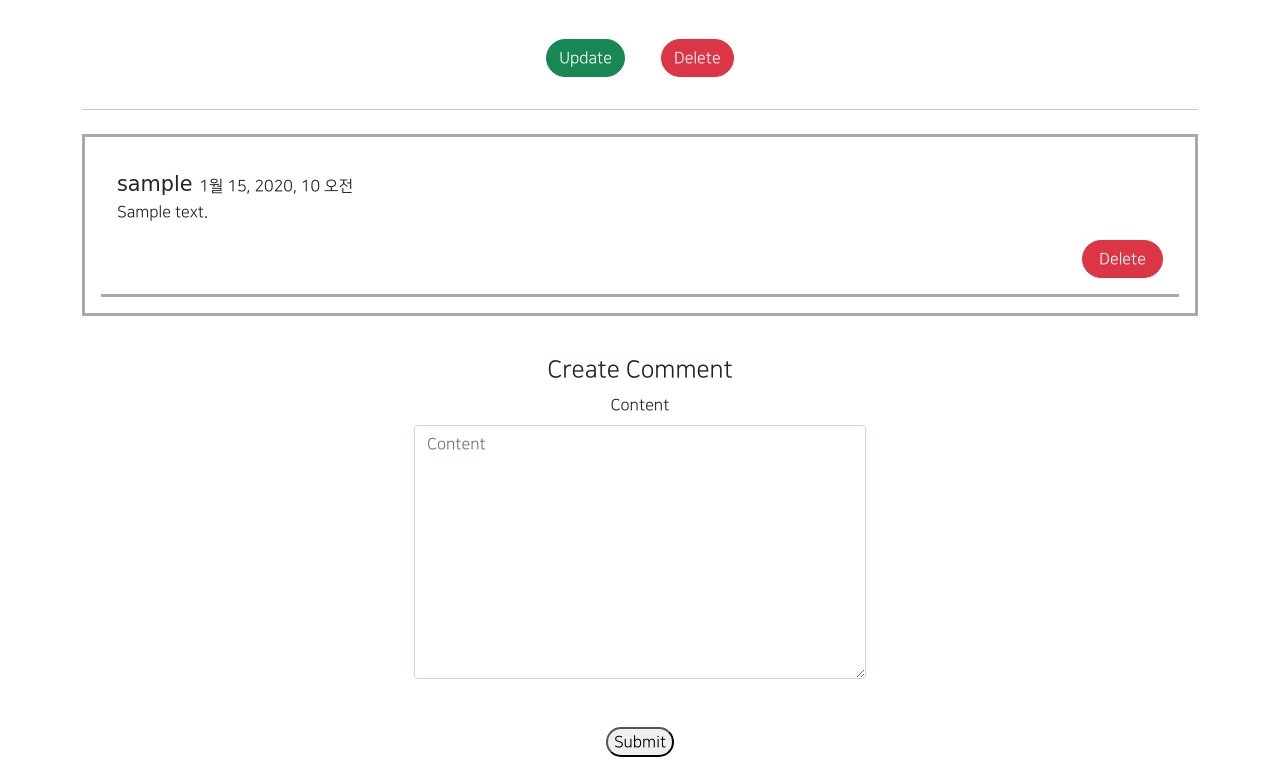
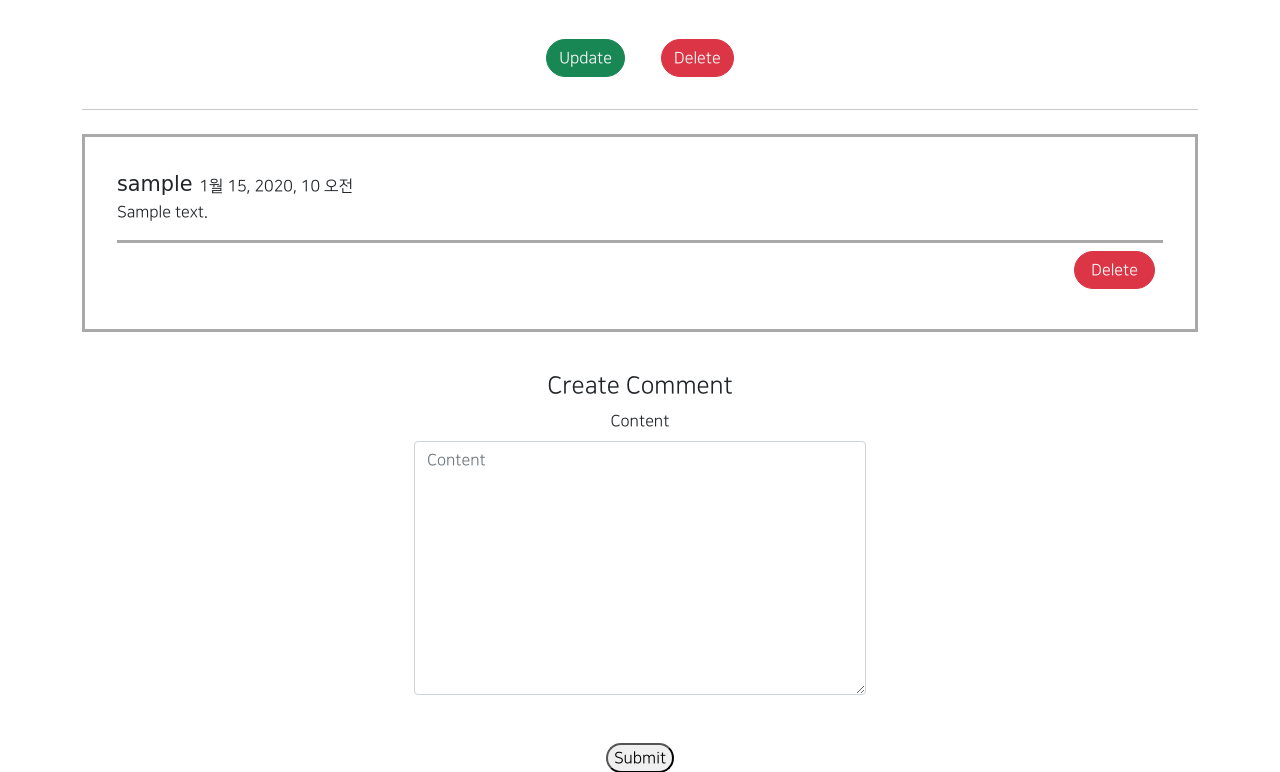
Before and after one commit to Lee-JuHwan/gis4_2, a Django app: page /articles/detail/1 in a window 1280 px wide. Shown: the part 959-1731 px from the top of the page. Run offline with Django 3.2, Linux system fonts and the light colour scheme; a user stored in the database is signed in; tables that the repository leaves empty hold one stand-in row (values such as "Sample post"); grey boxes marked "Sample" are stand-in pictures; parts of the project's set-up code (start-up, migrations or seed data) failed here and were passed over; some libraries are stand-ins or nearby versions; some web fonts are replaced.

Commit message:
8/12 commit 1(visual update)

```diff
--- a/articleapp/templates/articleapp/detail.html
+++ b/articleapp/templates/articleapp/detail.html
@@ -42,7 +42,8 @@
                         </span>
                         <span>{{ comment.created_at }}</span>
                     </div>
-                    <div>
+                    <div style="border-bottom: solid;
+                                border-color: darkgray;">
                         <p>
                             {{ comment.content }}
                         </p>
@@ -50,7 +51,7 @@
 
                     {# Comment 삭제 #}
                     {% if comment.writer == user %}
-                    <div style="text-align: right">
+                    <div style="text-align: right; margin:0.5rem">
                         <a href="{% url 'commentapp:delete' pk=comment.pk %}"
                            class="btn btn-danger rounded-pill px-3">
                             Delete
--- a/static/base.css
+++ b/static/base.css
@@ -54,8 +54,6 @@
 
 .comment_box {
     text-align: left;
-    border-bottom: solid;
-    border-color: darkgray;
     padding: 1rem;
     margin: 1rem;
 }
```
